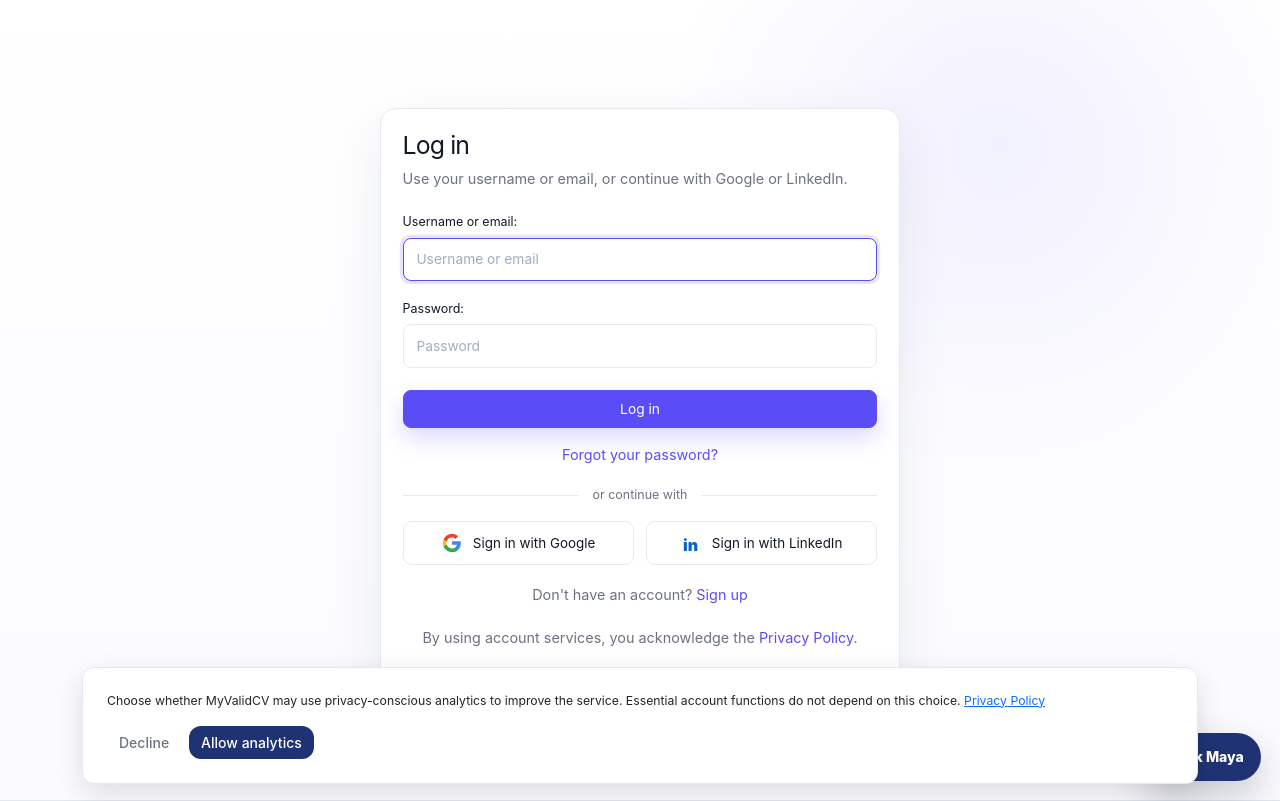
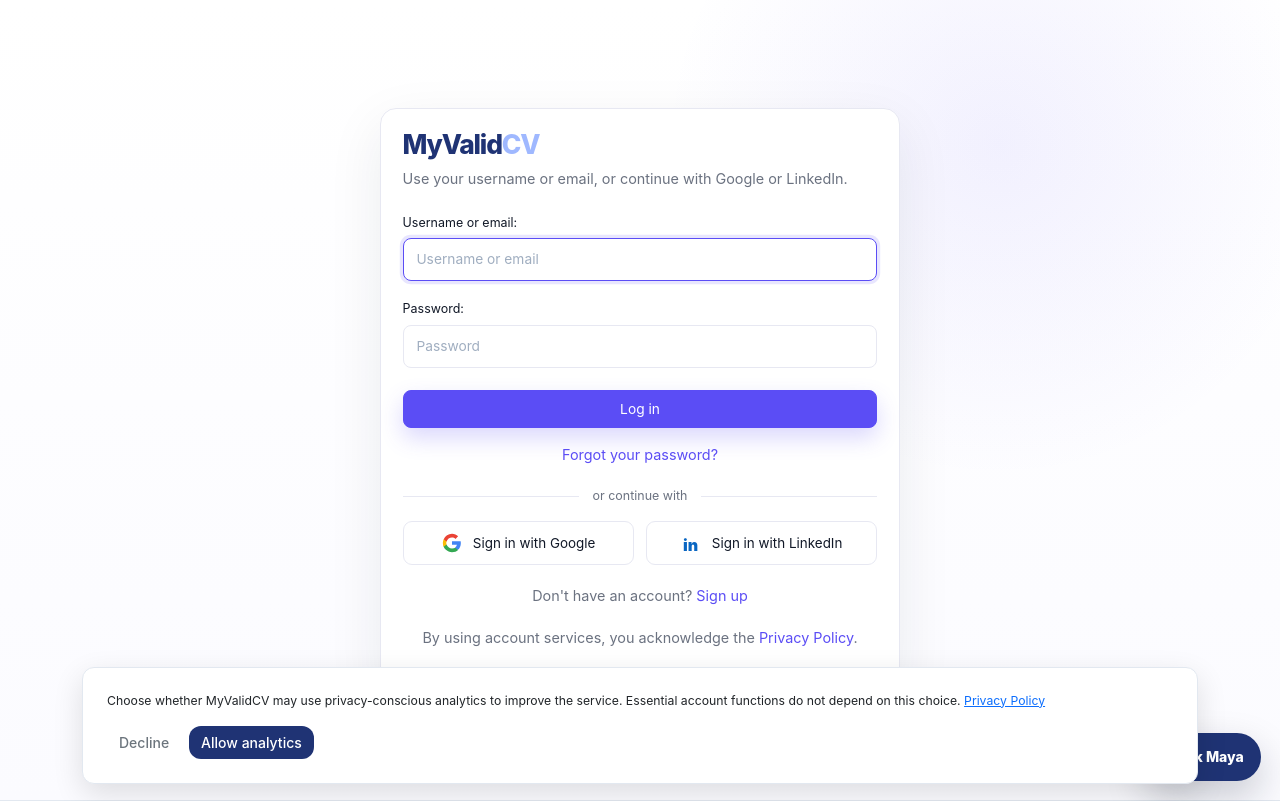
Before and after one commit to call07564221643-code/MyValidCV_Clean, a Django app: page /login/ in a window 1280 px wide. Shown: the top 801 px of the page. Run offline with Django 5.2, Linux system fonts and the light colour scheme; data comes from the database, SQL or seed files in the repository.

Commit message:
Replace login heading with MyValidCV branding

```diff
--- a/templates/accounts/login.html
+++ b/templates/accounts/login.html
@@ -7,7 +7,7 @@
 {% block extra_css %}
 <link rel="stylesheet" href="{% static 'css/mvcv-wireframe.css' %}">
 <style>
-    /* Authentication pages intentionally use a focused, logo-free form layout. */
+    /* Authentication pages intentionally use a focused form layout. */
     body > .navbar {
         display: none;
     }
@@ -49,6 +49,27 @@
         font-size: 1.55rem;
         letter-spacing: -0.035em;
         font-weight: 400;
+    }
+
+    .auth-brand {
+        display: inline-flex;
+        align-items: center;
+        margin: 0 0 0.7rem;
+        color: #1f3374;
+        font-size: 1.65rem;
+        font-weight: 800;
+        letter-spacing: -0.045em;
+        line-height: 1;
+        text-decoration: none;
+    }
+
+    .auth-brand span {
+        color: #9fb8ff;
+    }
+
+    .auth-brand:hover,
+    .auth-brand:focus-visible {
+        color: #1f3374;
     }
 
     .auth-card > p {
@@ -189,7 +210,11 @@
     <div class="auth-frame">
         <div class="auth-panel">
             <div class="auth-card">
-                <h2>{% block auth_heading %}Log in{% endblock %}</h2>
+                {% if request.resolver_match.url_name == 'login' or request.resolver_match.url_name == 'account_login' %}
+                    <a class="auth-brand" href="{% url 'home' %}" aria-label="MyValidCV home">MyValid<span>CV</span></a>
+                {% else %}
+                    <h2>{% block auth_heading %}Log in{% endblock %}</h2>
+                {% endif %}
                 <p>{% block auth_intro %}Use your username or email, or continue with Google or LinkedIn.{% endblock %}</p>
 
                 <form method="post" class="auth-form" novalidate>
```
